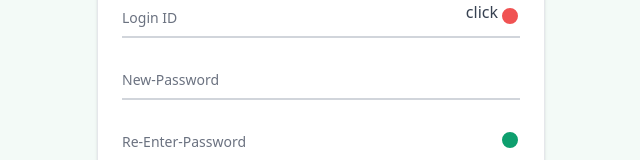
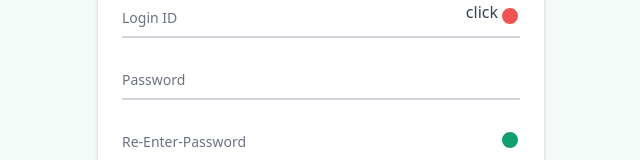
Before and after one commit to 42Seoul-Tea42/frontend, a Next.js app: page /auth/signup in a window 1280 px wide. Shown: the part 377-537 px from the top of the page, without its empty margins (319-959 px from the left). Built offline with nearby package versions, Linux system fonts and the light colour scheme; no server answers.

Commit message:
style 비밀번호 라벨 password로 수정

```diff
--- a/app/(pages)/forms/PasswordInput.tsx
+++ b/app/(pages)/forms/PasswordInput.tsx
@@ -14,7 +14,7 @@ const PasswordInput: React.FC = () => {
         type="password"
         value={password}
         onChange={e => dispatch(setAccountPassword(e.target.value))}
-        text="New-Password"
+        text="Password"
         autoComplete="new-password"
         maxLength={InputLimitLength.PASSWORD}
       />
```
